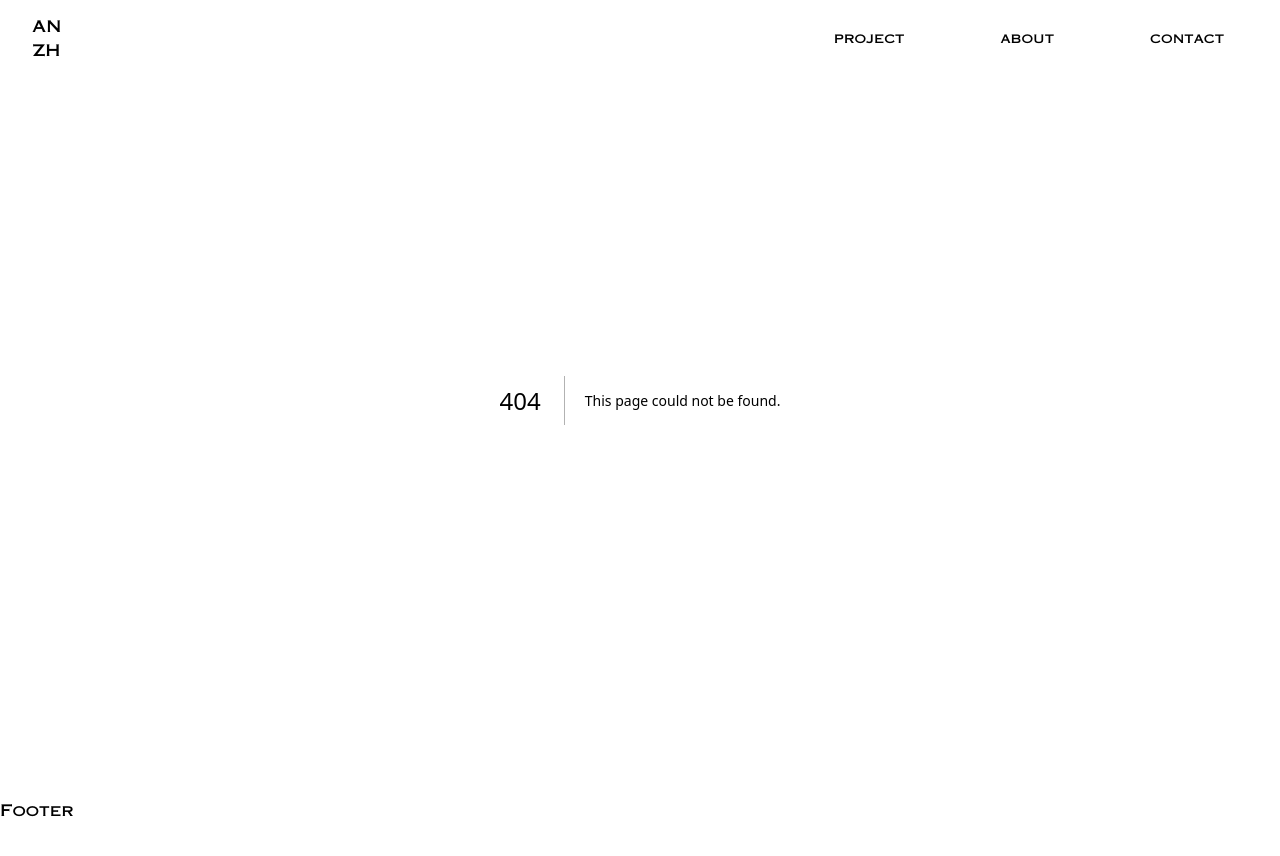
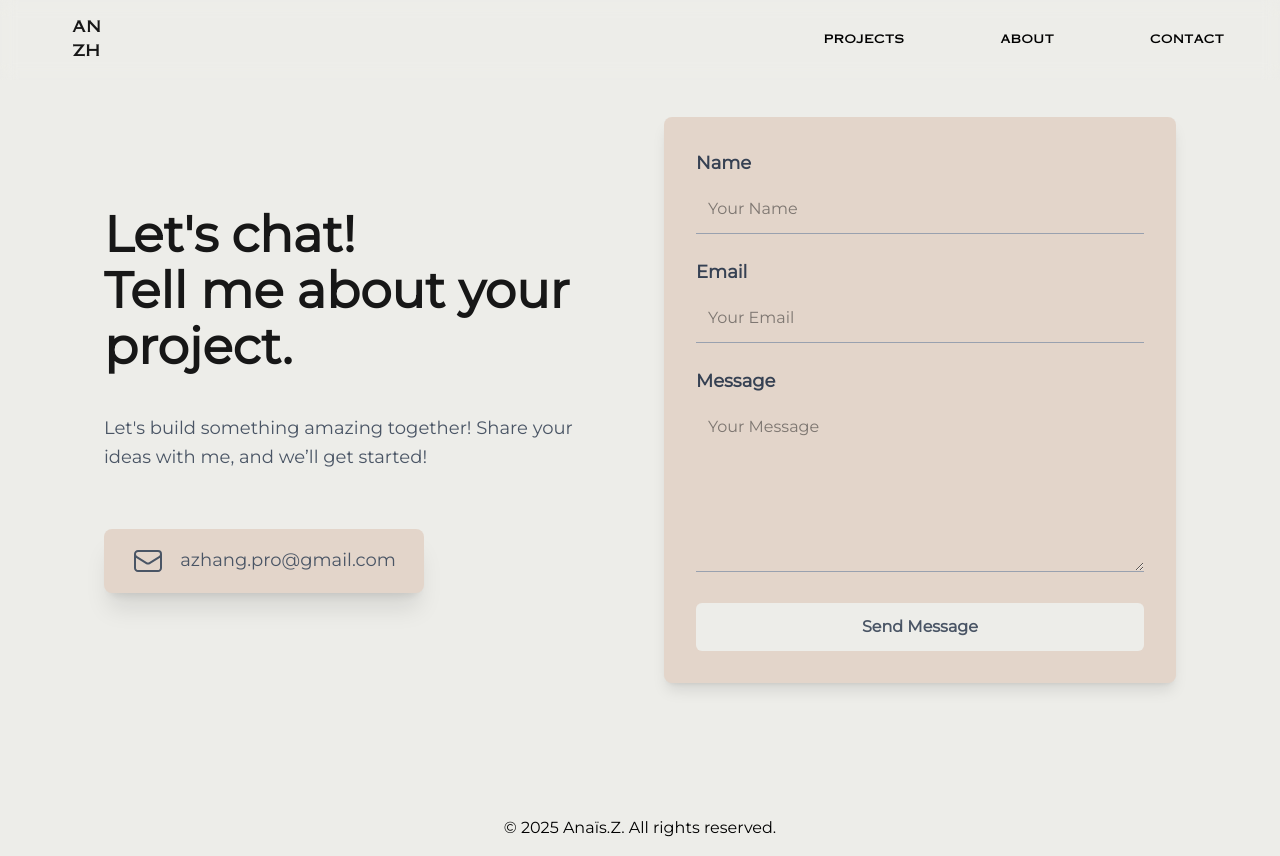
Before and after one commit to niceyy-dev/Portfolio, a Next.js app: page /contact in a window 1280 px wide. Before the commit this address had no page. Before the commit the page ends 824 px from the top, so only its background shows below. Built offline with nearby package versions, Linux system fonts and the light colour scheme.

Commit message:
add contact page done

```diff
--- /dev/null
+++ b/app/contact/page.tsx
@@ -0,0 +1,127 @@
+"use client";
+import React, { useState } from "react";
+import { EnvelopeIcon } from "@heroicons/react/24/outline";
+
+import { useRouter } from "next/navigation";
+
+export default function Contact() {
+  const [name, setName] = useState("");
+  const [email, setEmail] = useState("");
+  const [message, setMessage] = useState("");
+  const router = useRouter();
+
+  const handleSubmit = (e: React.FormEvent) => {
+    e.preventDefault();
+    // Logique d'envoi du message ou d'email
+
+    alert("Message envoyé!");
+    // Réinitialise le formulaire après l'envoi
+    setName("");
+    setEmail("");
+    setMessage("");
+  };
+
+  return (
+    <div className="min-h-screen flex flex-col items-center justify-center px-8 sm:px-20 bg-custom py-12 relative">
+      <div className="grid grid-cols-1 sm:grid-cols-2 gap-12 max-w-7xl items-center">
+        {/* Left: Text Content */}
+        <div className="flex flex-col gap-6 text-lg leading-relaxed font-montserrat sm:px-6">
+          <h1 className="text-4xl font-bold mb-4 contact-title">
+            Let's chat!
+            <br /> Tell me about your project.
+          </h1>
+          <p className="text-s text-gray-600">
+            Let's build something amazing together! Share your ideas with me,
+            and we’ll get started!
+          </p>
+
+          {/* Section email */}
+          <a href="">
+            <div className="flex justify-center items-center gap-4 mt-8 w-auto max-w-xs bg-[#E3D5CA] bg-opacity-80 backdrop-blur-sm p-4 rounded-lg shadow-xl">
+              <EnvelopeIcon className="h-8 w-8 text-gray-600" />
+              <span className="text-gray-600">azhang.pro@gmail.com</span>
+            </div>
+          </a>
+        </div>
+
+        {/* Right: Form */}
+        <div className="flex justify-center sm:justify-start font-montserrat">
+          <form
+            onSubmit={handleSubmit}
+            className="w-full max-w-lg bg-[#E3D5CA] bg-opacity-70 backdrop-blur-sm p-8 rounded-lg shadow-lg space-y-6"
+          >
+            {/* Name Field */}
+            <div>
+              <label
+                htmlFor="name"
+                className="block text-lg font-semibold mb-2 text-gray-700"
+              >
+                Name
+              </label>
+              <input
+                type="text"
+                name="name"
+                id="name"
+                value={name}
+                onChange={(e) => setName(e.target.value)}
+                required
+                className="w-full p-3 border-b border-gray-400 focus:outline-none focus:ring-0 focus:border-[#D5BDAF] bg-transparent input-animate input-focus"
+                placeholder="Your Name"
+              />
+            </div>
+
+            {/* Email Field */}
+            <div>
+              <label
+                htmlFor="email"
+                className="block text-lg font-semibold mb-2 text-gray-700"
+              >
+                Email
+              </label>
+              <input
+                type="email"
+                name="email"
+                id="email"
+                value={email}
+                onChange={(e) => setEmail(e.target.value)}
+                required
+                className="w-full p-3 border-b border-gray-400 focus:outline-none focus:ring-0 focus:border-[#D5BDAF] bg-transparent input-animate input-focus"
+                placeholder="Your Email"
+              />
+            </div>
+
+            {/* Message Field */}
+            <div>
+              <label
+                htmlFor="message"
+                className="block text-lg font-semibold mb-2 text-gray-700"
+              >
+                Message
+              </label>
+              <textarea
+                name="message"
+                id="message"
+                value={message}
+                onChange={(e) => setMessage(e.target.value)}
+                required
+                rows={6}
+                className="w-full p-3 border-b border-gray-400 focus:outline-none focus:ring-0 focus:border-[#D5BDAF] bg-transparent input-animate input-focus"
+                placeholder="Your Message"
+              ></textarea>
+            </div>
+
+            {/* Submit Button */}
+            <div className="flex justify-center">
+              <button
+                type="submit"
+                className="w-full bg-[#EDEDE9] text-gray-600 p-3 rounded-md font-semibold hover:bg-[#C0A789] transition-colors"
+              >
+                Send Message
+              </button>
+            </div>
+          </form>
+        </div>
+      </div>
+    </div>
+  );
+}
--- a/app/globals.css
+++ b/app/globals.css
@@ -47,12 +47,17 @@
   font-style: normal;
 }
 
-/* Define Anonymous Pro Italic */
 @font-face {
   font-family: "Anonymous Pro Italic";
   src: url("/fonts/AnonymousPro-Italic.ttf") format("truetype");
   font-weight: normal;
   font-style: italic;
+}
+
+@font-face {
+  font-family: "Montserrat Regular";
+  src: url("/fonts/Montserrat-Regular.ttf") format("truetype");
+  font-weight: normal;
 }
 .font-copperplate-gothic-31-ab {
   font-family: "Copperplate Gothic 31 AB";
@@ -65,6 +70,12 @@
   font-family: "Anonymous Pro Regular";
 }
 
+.font-anonymous-bold {
+  font-family: "Anonymous Pro Bold";
+}
+.font-montserrat {
+  font-family: "Montserrat Regular";
+}
 :root {
   --background: #edede9;
   --foreground: #171717;
@@ -127,4 +138,87 @@ body {
 .font-content {
   font-size: 15px;
 }
-/*  */
+
+/* CONTACT PAGE */
+.contact-title {
+  font-size: 50px;
+  font-weight: bold;
+}
+@keyframes fadeInLeft {
+  0% {
+    opacity: 0;
+    transform: translateX(-20px);
+  }
+  100% {
+    opacity: 1;
+    transform: translateX(0);
+  }
+}
+
+@keyframes fadeInRight {
+  0% {
+    opacity: 0;
+    transform: translateX(20px);
+  }
+  100% {
+    opacity: 1;
+    transform: translateX(0);
+  }
+}
+
+@keyframes fadeInUp {
+  0% {
+    opacity: 0;
+    transform: translateY(20px);
+  }
+  100% {
+    opacity: 1;
+    transform: translateY(0);
+  }
+}
+
+/* Animation classes */
+.animate-fadeInLeft {
+  animation: fadeInLeft 1s ease-out forwards; /* 'forwards' maintains the final state */
+}
+
+.animate-fadeInRight {
+  animation: fadeInRight 1s ease-out forwards;
+}
+
+.animate-fadeInUp {
+  animation: fadeInUp 1s ease-out forwards;
+}
+
+/* Animation lors du chargement des inputs */
+@keyframes fadeInInput {
+  0% {
+    opacity: 0;
+    transform: translateY(20px);
+  }
+  100% {
+    opacity: 1;
+    transform: translateY(0);
+  }
+}
+
+.input-animate {
+  animation: fadeInInput 1s ease-out forwards;
+}
+
+/* Animation lors du focus des inputs */
+@keyframes focusInput {
+  0% {
+    border-color: #d5bdaf;
+    transform: scale(1);
+  }
+  100% {
+    border-color: #c0a789;
+    transform: scale(1.05);
+  }
+}
+
+.input-focus:focus {
+  animation: focusInput 0.3s ease-out forwards;
+  outline: none;
+}
--- a/app/layout.tsx
+++ b/app/layout.tsx
@@ -1,17 +1,7 @@
 import type { Metadata } from "next";
-import { Geist, Geist_Mono } from "next/font/google";
 import "./globals.css";
 import Header from "@/components/Header";
 import Footer from "@/components/Footer";
-const geistSans = Geist({
-  variable: "--font-geist-sans",
-  subsets: ["latin"],
-});
-
-const geistMono = Geist_Mono({
-  variable: "--font-geist-mono",
-  subsets: ["latin"],
-});
 
 export const metadata: Metadata = {
   title: "Create Next App",
@@ -25,12 +15,10 @@ export default function RootLayout({
 }>) {
   return (
     <html lang="en">
-      <body
-        className={`${geistSans.variable} ${geistMono.variable} antialiased`}
-      >
-        <Header className="font-copperplate-gothic-31-ab header-title" />
-        {children}
-        <Footer />
+      <body className="flex flex-col h-screen justify-between">
+        <Header className="font-copperplate-gothic-31-ab header-title " />
+        <main className="flex-grow">{children}</main>
+        <Footer className="h-10" />
       </body>
     </html>
   );
--- /dev/null
+++ b/app/projects/page.tsx
@@ -0,0 +1,49 @@
+import React from "react";
+
+export default function Projects() {
+  return (
+    // <div className="min-h-screen flex flex-col items-center justify-center px-8 sm:px-20 bg-custom">
+    <div className="w-full bg-custom">
+      <div className="relative w-full">
+        {/* Image */}
+        <img
+          src="/imgs/mac.jpg"
+          alt="Project"
+          className="w-full h-120 object-cover blur-sm"
+        />
+        {/* Titre superposé sur l'image */}
+        <h1 className="pl-15 absolute top-1/2 left-4 transform -translate-y-1/2 text-8xl font-safira-march text-black">
+          Projects
+        </h1>
+      </div>
+      <div className="mt-8 w-full flex justify-center font-montserrat">
+        <nav className="flex space-x-8">
+          <a
+            href="#project1"
+            className="text-lg font-medium text-black hover:text-[#D5BDAF] transition-colors duration-300"
+          >
+            Project 1
+          </a>
+          <a
+            href="#project2"
+            className="text-lg font-medium text-black hover:text-[#D5BDAF] transition-colors duration-300"
+          >
+            Project 2
+          </a>
+          <a
+            href="#project3"
+            className="text-lg font-medium text-black hover:text-[#D5BDAF] transition-colors duration-300"
+          >
+            Project 3
+          </a>
+          <a
+            href="#project4"
+            className="text-lg font-medium text-black hover:text-[#D5BDAF] transition-colors duration-300"
+          >
+            Project 4
+          </a>
+        </nav>
+      </div>
+    </div>
+  );
+}
--- /dev/null
+++ b/app/type.ts
@@ -0,0 +1,3 @@
+export type ClassProps = {
+  className?: string;
+};
--- a/components/Footer.tsx
+++ b/components/Footer.tsx
@@ -1,5 +1,12 @@
 import React from "react";
+import { ClassProps } from "@/app/type";
 
-export default function Footer() {
-  return <div>Footer</div>;
+export default function Footer({ className }: ClassProps) {
+  return (
+    <div className={className}>
+      <div className="text-black py-4 text-center w-full font-montserrat">
+        <p>&copy; 2025 Anaïs.Z. All rights reserved.</p>
+      </div>
+    </div>
+  );
 }
--- a/components/Header.tsx
+++ b/components/Header.tsx
@@ -4,20 +4,22 @@ import {
   DisclosurePanel,
 } from "@headlessui/react";
 import { Bars3Icon, XMarkIcon } from "@heroicons/react/24/outline";
+import Link from "next/link";
+import { ClassProps } from "@/app/type";
 
 const navigation = [
-  { name: "project", href: "#", current: false },
+  { name: "projects", href: "/projects", current: false },
   { name: "about", href: "/about", current: false },
-  { name: "contact", href: "#", current: false },
+  { name: "contact", href: "/contact", current: false },
 ];
 
 function classNames(...classes) {
   return classes.filter(Boolean).join(" ");
 }
 
-export default function Header() {
+export default function Header({ className }: ClassProps) {
   return (
-    <div>
+    <div className={className}>
       <Disclosure>
         <div className="fixed top-0 w-full bg-transparent backdrop-blur-sm z-50">
           <div className="header-title mx-auto max-w-7xl px-2 sm:px-6 lg:px-8">
@@ -40,10 +42,10 @@ export default function Header() {
               <div className="flex flex-1 items-center justify-center sm:items-stretch sm:justify-start">
                 <div className="flex shrink-0 items-center space-x-20">
                   <div className="flex flex-col items-end ml-auto">
-                    <a href="">
-                      <p>AN</p>
-                      <p>ZH</p>
-                    </a>
+                    <Link href="/">
+                      <p className="pl-10 pt-8">AN</p>
+                      <p className="pl-10 pb-8">ZH</p>
+                    </Link>
                   </div>
                 </div>
               </div>
```
Also changed, not shown: public/fonts/Montserrat-Regular.ttf (added), 1 other file (tests, documents, lock files or other folders).
